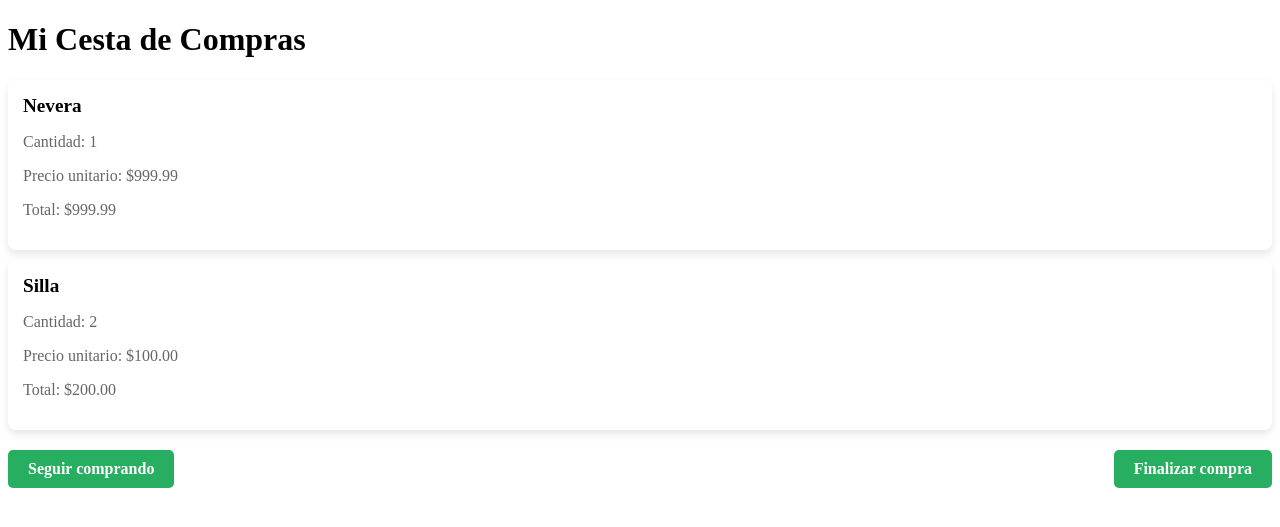
After one commit to davblamor/PGPI-2.7, a Django app: page /cart/ in a window 1280 px wide. The commit adds this page. Shown: the top 527 px of the page. Run offline with Django 5.2, Linux system fonts and the light colour scheme; a user stored in the database is signed in; data comes from the database, SQL or seed files in the repository.

Commit message:
feat: Cesta de la compra

```diff
--- /dev/null
+++ b/backend/myapp/templatetags/custom_filters.py
@@ -0,0 +1,10 @@
+from django import template
+
+register = template.Library()
+
+@register.filter(name='multiply')
+def multiply(value, arg):
+    try:
+        return value * arg
+    except (TypeError, ValueError):
+        return 0
--- a/backend/myapp/urls.py
+++ b/backend/myapp/urls.py
@@ -13,4 +13,5 @@ urlpatterns = [
     path('login/', auth_views.LoginView.as_view(), name='login'),
     path('accounts/profile/', views.profile, name='profile'),
     path('add_to_cart/<int:product_id>/', views.add_to_cart, name='add_to_cart'),
+    path('cart/', views.cart, name='cart'),
 ] + static(settings.MEDIA_URL, document_root=settings.MEDIA_ROOT)
--- a/backend/myapp/views.py
+++ b/backend/myapp/views.py
@@ -54,6 +54,12 @@ def add_to_cart(request, product_id):
         cart_item.save()
     return redirect('catalogo')
 
+@login_required
+def cart(request):
+    cart = Cart.objects.get(user=request.user)
+    cart_items = cart.item.all()
+    return render(request, 'cart.html', {'cart_items': cart_items})
+
 # Devuelve el listado de productos
 class ProductListAPIView(generics.ListAPIView):
     serializer_class = ProductSerializer
--- /dev/null
+++ b/backend/templates/cart.html
@@ -0,0 +1,76 @@
+{% load custom_filters %}
+
+<!DOCTYPE html>
+<html lang="en">
+<head>
+    <meta charset="UTF-8">
+    <title>Mi Cesta de Compras</title>
+    <style>
+        /* Agregar algunos estilos para el carrito */
+        .cart-list {
+            display: flex;
+            flex-direction: column;
+            gap: 10px;
+        }
+        .cart-item {
+            background-color: #fff;
+            padding: 15px;
+            border-radius: 8px;
+            box-shadow: 0 4px 8px rgba(0, 0, 0, 0.1);
+        }
+        .cart-item h3 {
+            font-size: 1.2em;
+            margin: 0;
+        }
+        .cart-item p {
+            color: #666;
+        }
+        .total-price {
+            font-size: 1.5em;
+            font-weight: bold;
+            color: #27ae60;
+        }
+        /* Botones */
+        .cart-actions {
+            margin-top: 20px;
+            display: flex;
+            justify-content: space-between;
+        }
+        .cart-actions a {
+            background-color: #27ae60;
+            color: #fff;
+            padding: 10px 20px;
+            border-radius: 5px;
+            font-weight: bold;
+            text-decoration: none;
+            transition: background-color 0.3s;
+        }
+        .cart-actions a:hover {
+            background-color: #1e874b;
+        }
+    </style>
+</head>
+<body>
+    <div class="header">
+        <h1>Mi Cesta de Compras</h1>
+    </div>
+
+    <div class="cart-list">
+        {% for item in cart_items %}
+            <div class="cart-item">
+                <h3>{{ item.product.name }}</h3>
+                <p>Cantidad: {{ item.quantity }}</p>
+                <p>Precio unitario: ${{ item.product.price }}</p>
+                <p>Total: ${{ item.product.price|multiply:item.quantity }}</p> <!-- Aquí multiplicamos el precio por la cantidad -->
+            </div>
+        {% empty %}
+            <p>No tienes productos en tu carrito.</p>
+        {% endfor %}
+    </div>
+
+    <div class="cart-actions">
+        <a href="{% url 'catalogo' %}">Seguir comprando</a>
+        <a href="#">Finalizar compra</a> <!-- Este enlace se puede asociar a una vista de checkout más tarde -->
+    </div>
+</body>
+</html>
--- a/backend/templates/catalogo.html
+++ b/backend/templates/catalogo.html
@@ -94,6 +94,9 @@
             <h1 class="title">Catálogo de Productos</h1>
         </div>
         <div class="header-buttons">
+            <a href="{% url 'cart' %}">Ver mi cesta</a>
+        </div>
+        <div class="header-buttons">
             <a href="{% url 'registro' %}">Registrarse</a>
             <a href="{% url 'login' %}">Iniciar sesión</a>
         </div>
```
Also changed, not shown: backend/myapp/templatetags/__init__.py (added).
